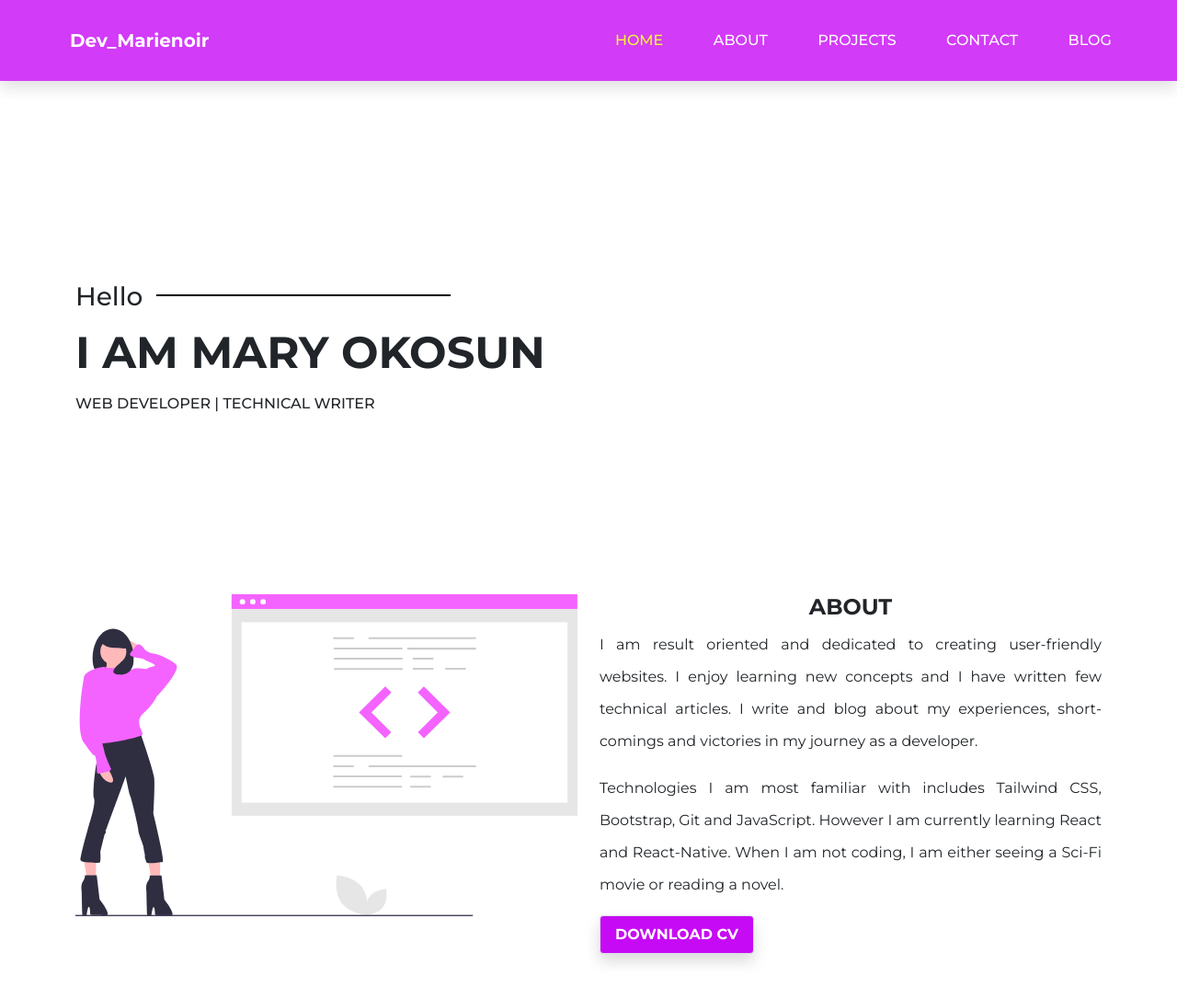
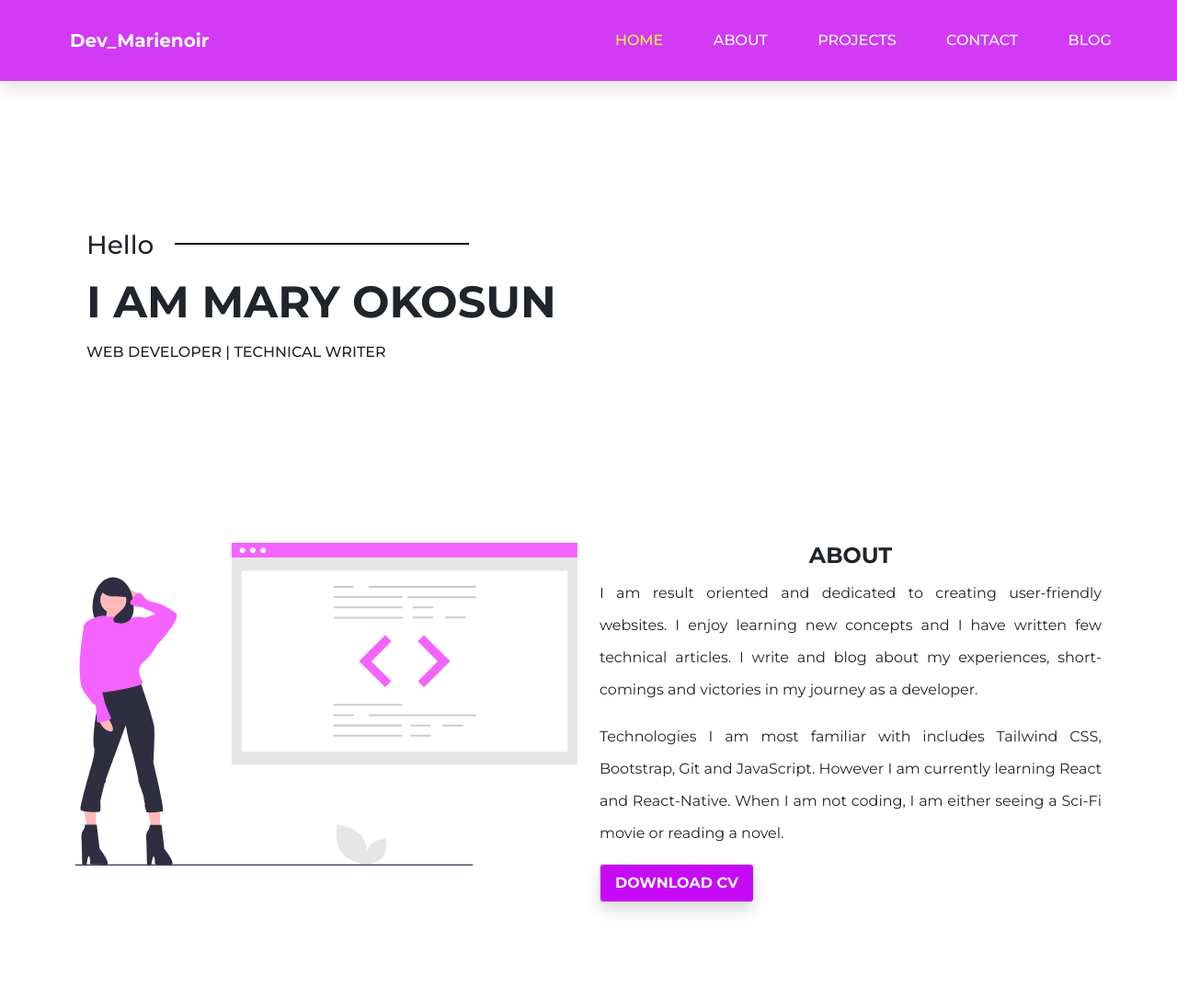
Before and after one commit to Marienoir/Bootstrap-Portfolio, a plain HTML site: page index.html in a window 1280 px wide. Shown: the top 1086 px of the page at 92% size. Drawn offline with Linux system fonts and the light colour scheme.

Commit message:
initial commit

```diff
--- a/css/style.css
+++ b/css/style.css
@@ -28,7 +28,7 @@ html, body{
     background-clip: text;
 }
 .site-main .site-banner h3{
-    padding-top: 35%;
+    padding-top: 10%;
     font-weight: 500;
 }
 /* .site-banner{
--- a/index.html
+++ b/index.html
@@ -13,7 +13,7 @@
 </head>
 <body>
     <header class="main-header">
-        <nav class="navbar shadow navbar-expand-lg navbar-light fixed-top">
+        <nav class="navbar shadow navbar-expand-lg navbar-light">
             <div class="container-fluid">
               <a class="navbar-brand text-white fw-bolder" href="#">Dev_Marienoir</a>
               <button class="navbar-toggler" type="button" data-bs-toggle="collapse" data-bs-target="#navbarNav" aria-controls="navbarNav" aria-expanded="false" aria-label="Toggle navigation">
@@ -45,10 +45,10 @@
           </nav>
     </header>
     <main class="site-main">
-        <section class="site-banner px-5 pt-5">
+        <section class="site-banner ps-3 ps-lg-5 pt-5">
             <div class="container">
                 <div class="row">
-                    <div class="col-12 col-lg-8">
+                    <div class="col-12 col-lg-12 p-0">
                         <h3 class="mb-3">Hello</h3>
                         <h1 class="mb-3 text-uppercase fw-bold">I am Mary Okosun</h1>
                         <h6 class="text-uppercase">Web Developer | Technical Writer</h6>
@@ -59,7 +59,7 @@
                 </div>
             </div>
         </section>
-        <section class="about-me mt-4 px-5" id="about">
+        <section class="about-me mt-4 px-2 px-lg-5" id="about">
           <div class="container">
             <div class="row">
               <div class="col-12 col-lg-6">
```
